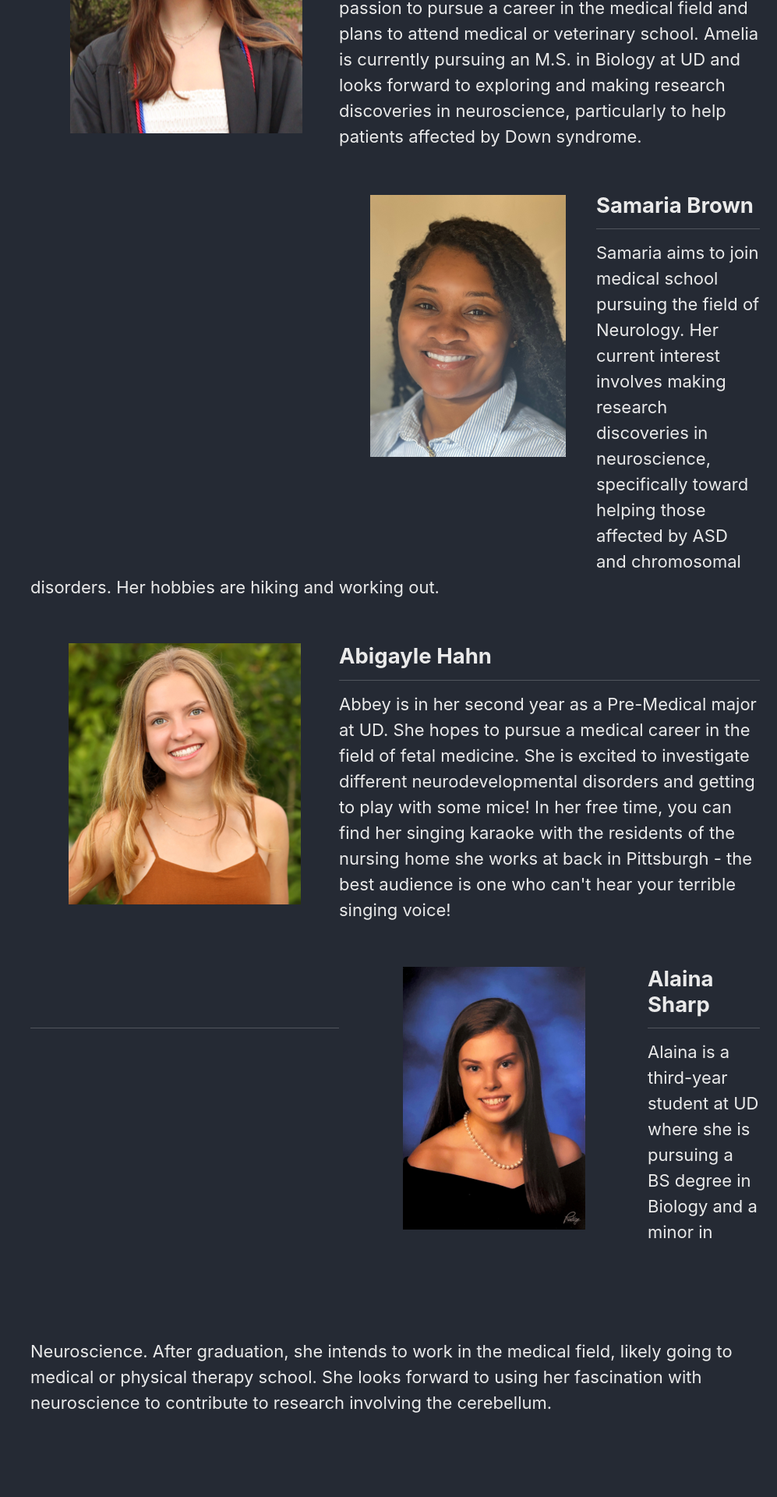
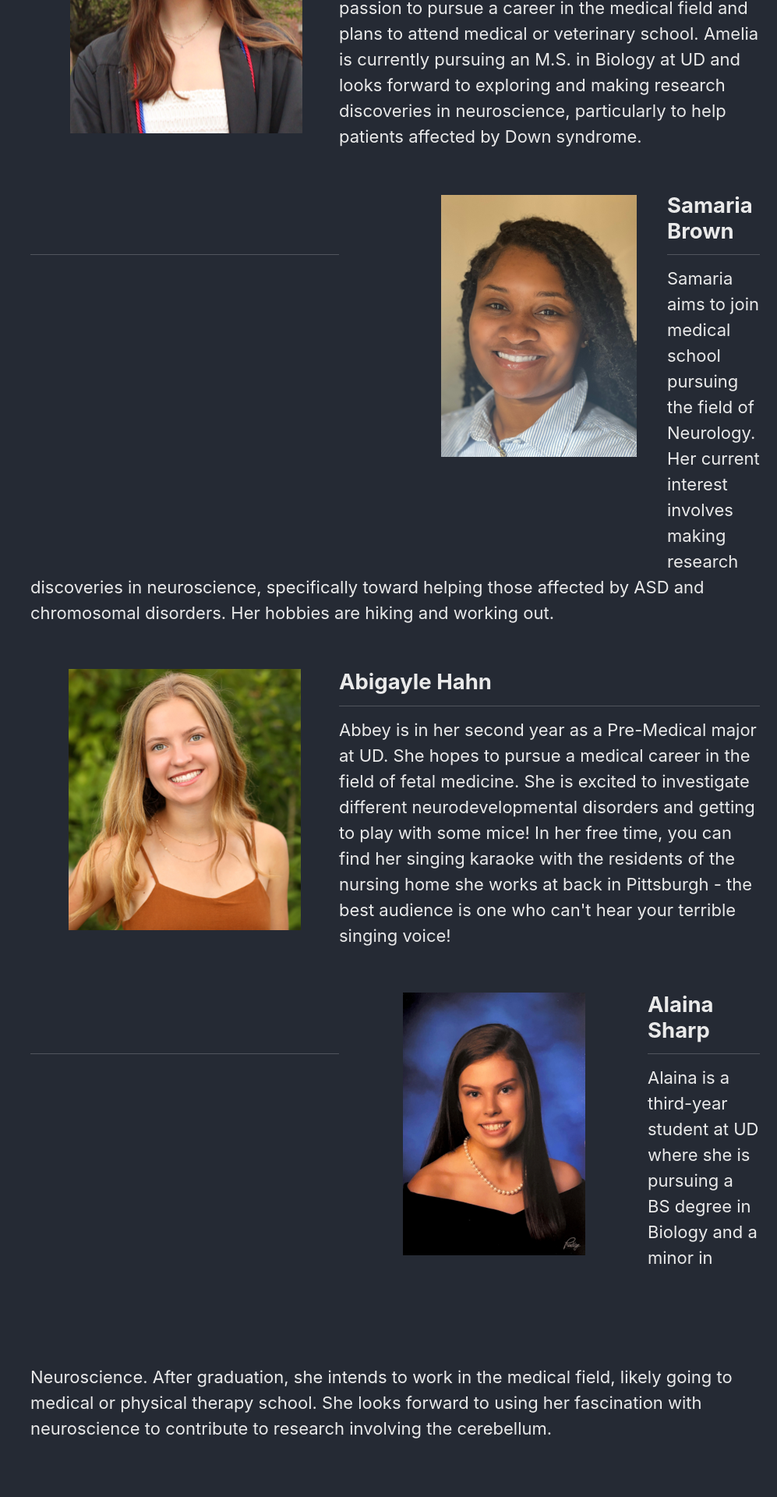
Before and after one commit to Sathyanesan-Lab/Sathyanesan-Lab.github.io, a Jekyll site: the page built from People/index.md, in a window 1280 px wide. Shown: the part 1676-3596 px from the top of the page at 78% size, without its empty margins (283-1280 px from the left). Built offline with Jekyll 4.4.1, drawn with Linux system fonts in a browser that asks for light colours; cached includes are drawn as plain includes.

Commit message:
undergrad pic

```diff
--- a/People/index.md
+++ b/People/index.md
@@ -45,7 +45,7 @@
   <div class="splash-header">
     <div class="splash-image">
       <div style="float: left; margin-left 1em;">
-        <img src="samaria-2.png" />
+        <img src="samaria-3.png" />
       </div>
     </div>
     <div class="splash-block">
```
Also changed, not shown: People/samaria-3.png (added).
